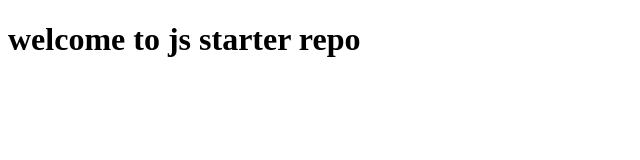
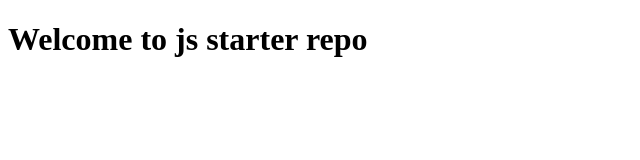
Before and after one commit to Omhankare/js-work, a plain HTML site: page index.html in a window 1280 px wide. Shown: the whole page, without its empty margins (0-640 px from the left). Drawn offline with Linux system fonts and the light colour scheme.

Commit message:
code change

```diff
--- a/index.html
+++ b/index.html
@@ -6,7 +6,7 @@
     <title>js classes</title>
 </head>
 <body>
-    <h1>welcome to js starter repo</h1>
+    <h1>Welcome to js starter repo</h1>
 
     <script src="./app.js"></script>
 </body>
```
